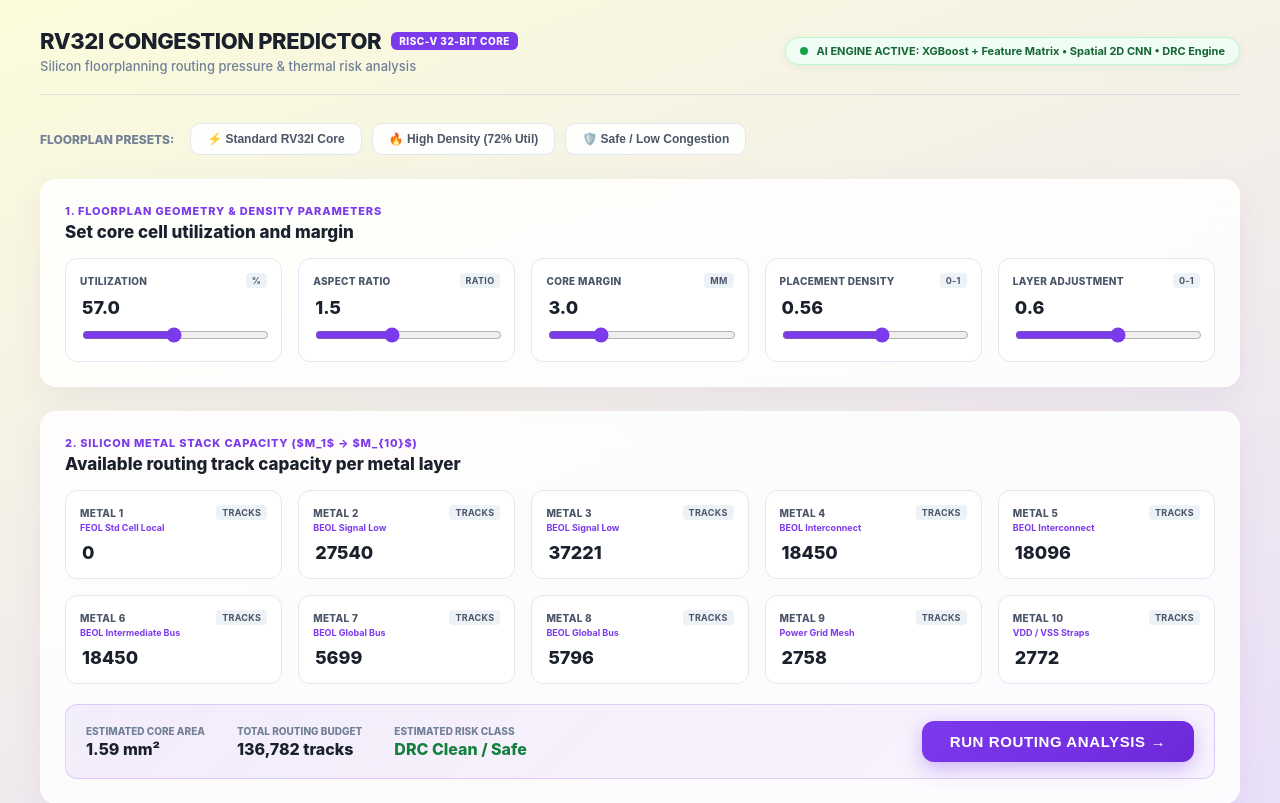
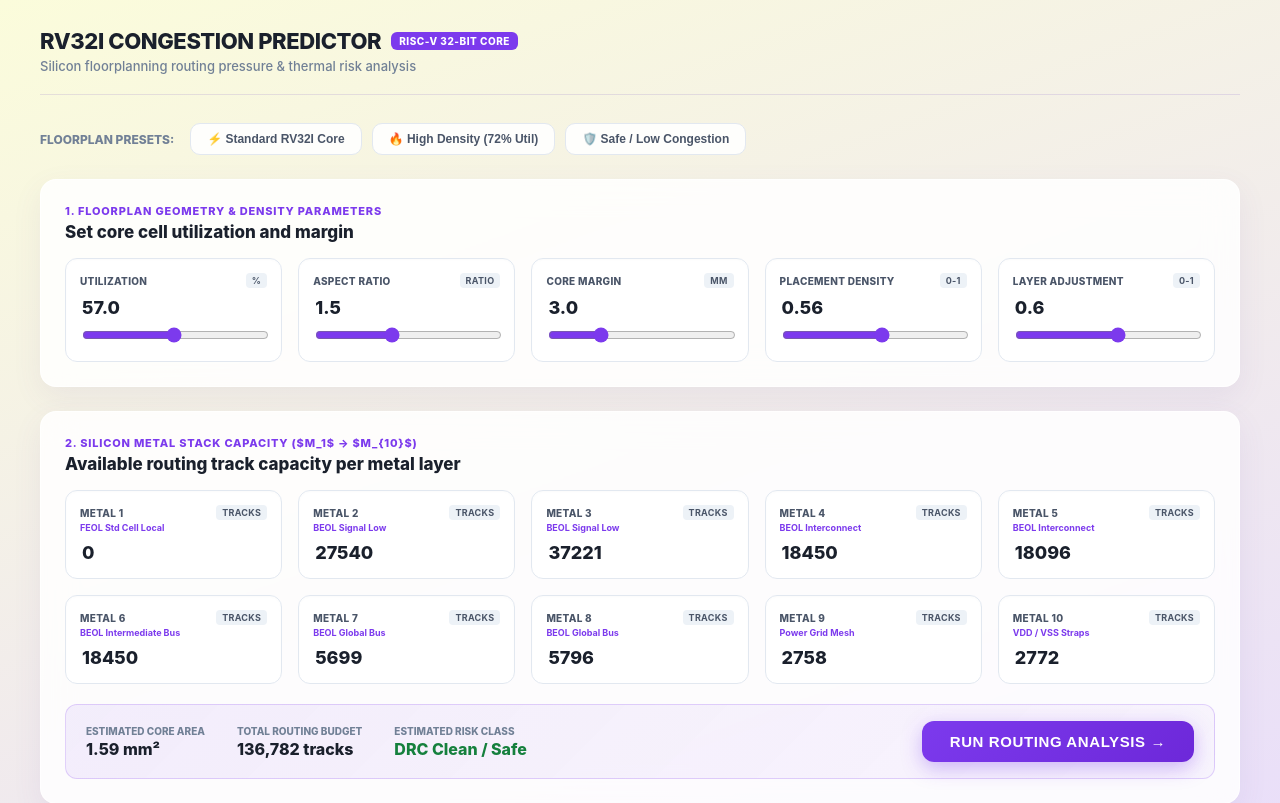
Before and after one commit to AzaanGIT/rv32i-congestion-predictor, a Flask app: page / in a window 1280 px wide. Shown: the top 803 px of the page. Run offline with Flask 3, Linux system fonts and the light colour scheme.

Commit message:
Remove green header AI engine status pill badge

```diff
--- a/congestion_app/templates/index.html
+++ b/congestion_app/templates/index.html
@@ -238,11 +238,8 @@
       </div>
       <div class="subtitle">Silicon floorplanning routing pressure & thermal risk analysis</div>
     </div>
-    <div class="status-pill">
-      <span style="width: 8px; height: 8px; background: #16a34a; border-radius: 50%; display: inline-block;"></span>
-      <span><b>AI ENGINE ACTIVE:</b> XGBoost + Feature Matrix • Spatial 2D CNN • DRC Engine</span>
-    </div>
   </div>
+
 
 
   <form id="floorplanForm" action="/predict" method="POST">
--- a/congestion_app/templates/results.html
+++ b/congestion_app/templates/results.html
@@ -125,13 +125,10 @@
       <h2 style="display:inline; margin-left: 14px; font-size: 20px; font-weight: 800; letter-spacing: -0.3px; color: #1a202c;">RV32I CONGESTION PREDICTOR</h2>
     </div>
     <div style="display: flex; gap: 12px; align-items: center;">
-      <span style="background: #f0fdf4; border: 1px solid #bbf7d0; color: #166534; font-size: 11px; font-weight: 700; padding: 6px 14px; border-radius: 20px; display: flex; align-items: center; gap: 6px;">
-        <span style="width: 8px; height: 8px; background: #16a34a; border-radius: 50%;"></span>
-        <b>AI ENGINE ACTIVE:</b> XGBoost + Feature Matrix • 2D Hotspot CNN • DRC Engine
-      </span>
       <button id="btnToggle3D" class="btn-3d" onclick="toggle3DView()">🔍 Analyze in 3D</button>
     </div>
   </div>
+
 
 
   <div class="dashboard-layout">
```
